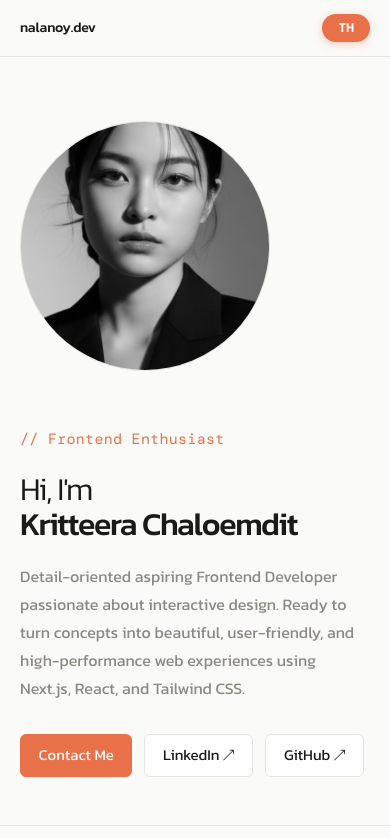
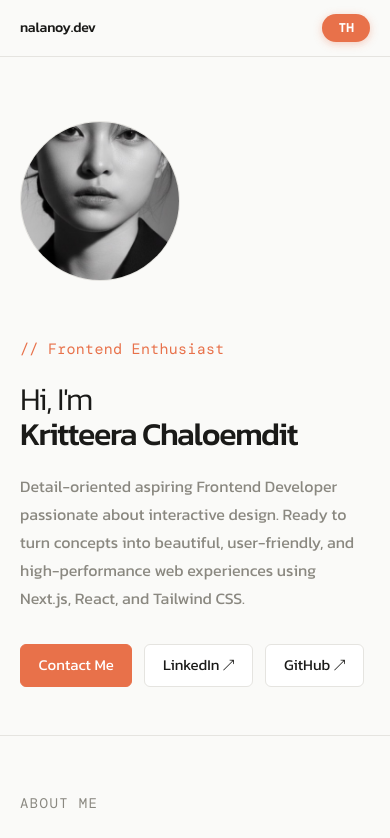
Before and after one commit to Nalanoyyyy/nalanoy.dev, a Next.js app: page / in a window 390 px wide. Shown: the top 838 px of the page. Built offline with nearby package versions, Linux system fonts and the light colour scheme.

Commit message:
fix: avatar size on mobile

```diff
--- a/src/app/globals.css
+++ b/src/app/globals.css
@@ -220,8 +220,8 @@ footer p { font-size: 12px; font-family: var(--font-dm-mono), monospace; color:
   }
   .avatar {
     display: flex;
-    width: 250px;
-    height: 250px;
+    width: 160px;
+    height: 160px;
     margin-bottom: 1.5rem;
     order: -1;
   }
```
